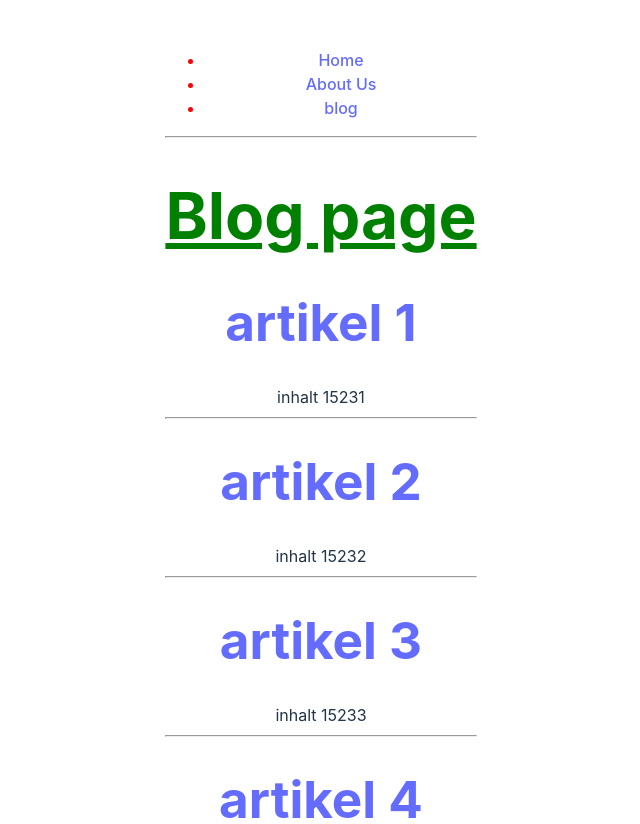
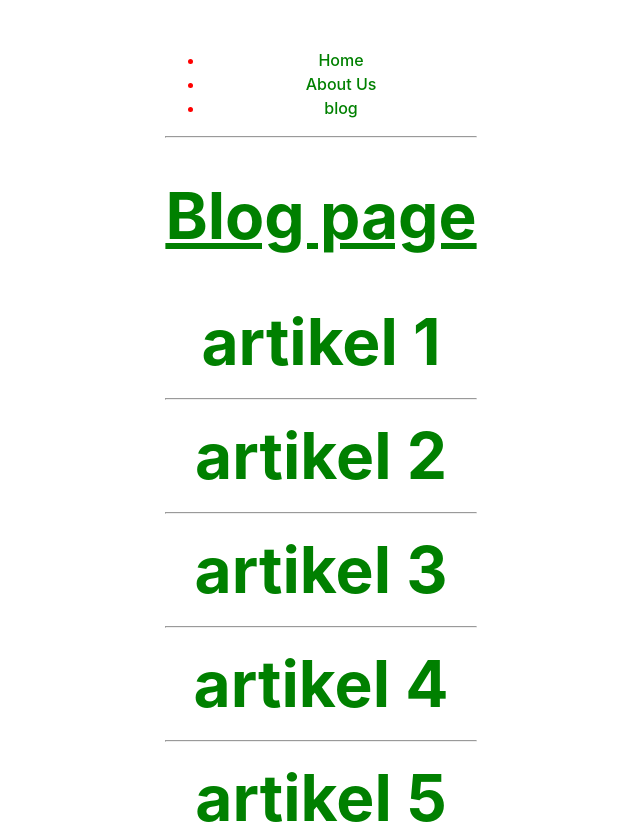
Before and after one commit to sbke-mms/react-intro, a React (Vite) app in the folder tag1/: page /blog in a window 1280 px wide. Shown: the top 824 px of the page, without its empty margins (319-959 px from the left). Built offline with nearby package versions, Linux system fonts and the light colour scheme.

Commit message:
added styling

```diff
--- a/tag1/src/components/BlogOverview/BlogItem.jsx
+++ b/tag1/src/components/BlogOverview/BlogItem.jsx
@@ -1,10 +1,9 @@
 import { NavLink } from 'react-router-dom'
 
-function BlogItem({title, body, id}) {
+function BlogItem({title, id, styles}) {
     return <>
-    <NavLink to={`${id}`}><h1>{title}</h1></NavLink>
-    <div>{body}</div>
-    <hr/>
+    <NavLink to={`${id}`} className={`${styles.blogLink}`}>{title}</NavLink>
+    <hr className={styles.itemDivider}/>
     </>
 }
 
--- a/tag1/src/components/BlogOverview/index.jsx
+++ b/tag1/src/components/BlogOverview/index.jsx
@@ -4,7 +4,7 @@ import BlogItem from "./BlogItem.jsx"
 
 function BlogOverview({styles}){
     const blogItems = blogData.map((item) => {
-        return <BlogItem {...item}  key={item.id}/>
+        return <BlogItem {...item} styles={styles} key={item.id}/>
     })
     return (<>
         <h1 className={`${styles.blogHeader} ${styles.underline}`}>Blog page</h1>
--- a/tag1/src/pages/SingleArticle.jsx
+++ b/tag1/src/pages/SingleArticle.jsx
@@ -1,12 +1,13 @@
 import { useParams } from 'react-router-dom'
 import { blogData } from '../utils/data/blogData'
+import styles from '../styles/blog.module.css'
 
 function SingleArticle() {
     const id = useParams().id;
     const article =  blogData.find((item) => item.id === id);
     return (<>
-        <h1>{article.title}</h1>
-        <div>{article.body}</div>
+        <h1 className={styles.articleHeader}>{article.title}</h1>
+        <div className={styles.articleBody}>{article.body}</div>
     </>
     )
 }
--- a/tag1/src/styles/blog.module.css
+++ b/tag1/src/styles/blog.module.css
@@ -1,3 +1,20 @@
+
+
+.articleHeader {
+    font-size: 2rem ;
+    font-weight: bold;
+    color: rgb(105, 105, 209);
+}
+
+.articleBody {
+    font-size: 1rem ;
+    font-weight: bold;
+    color: rgb(177, 85, 161);
+}
+
+.itemDivider {
+    color: rgb(105, 105, 209);
+}
 
 .blogHeader {
     font-size: 4rem ;
@@ -5,6 +22,15 @@
     color: green;
 }
 
+.blogLink {
+    font-size: 4rem ;
+    font-weight: bold;
+    color: green;
+}
+
+a {
+    color: green;
+}
 .underline {
     text-decoration: underline;
 }
```
